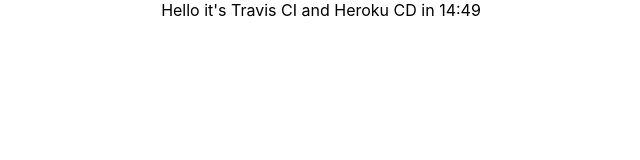
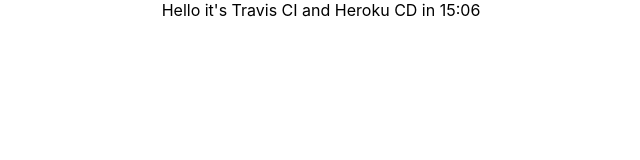
Before and after one commit to AntonGluschuk/heroku-baz, a React (Create React App) app: page / in a window 1280 px wide. Shown: the top 160 px of the page, without its empty margins (319-959 px from the left). Built offline with nearby package versions, Linux system fonts and the light colour scheme.

Commit message:
added changed to time in app tsx

```diff
--- a/src/App.tsx
+++ b/src/App.tsx
@@ -4,7 +4,7 @@
 function App() {
   return (
     <div className="App">
-      <div>Hello it's Travis CI and Heroku CD in 14:49</div>
+      <div>Hello it's Travis CI and Heroku CD in 15:06</div>
     </div>
   );
 }
```
